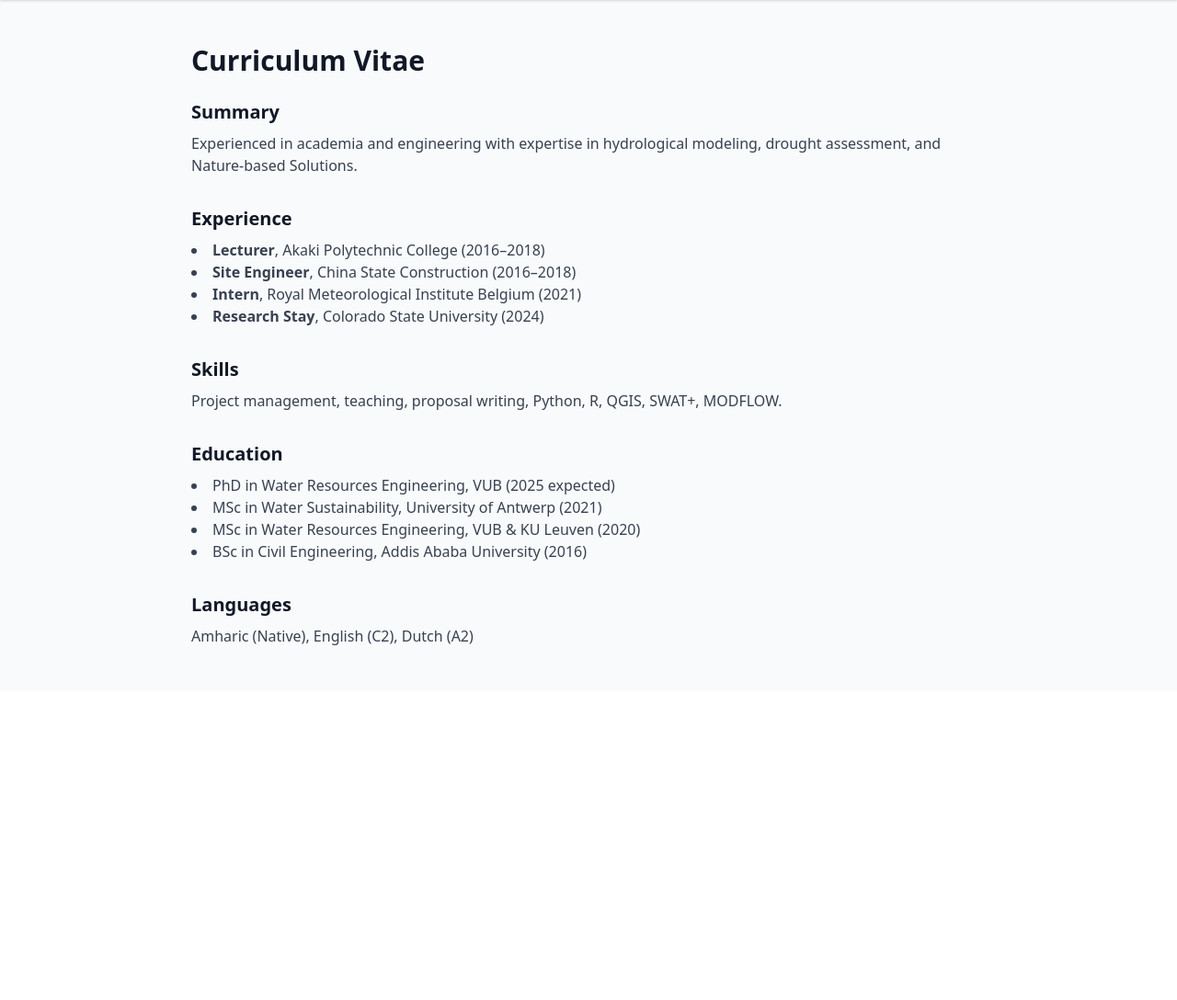
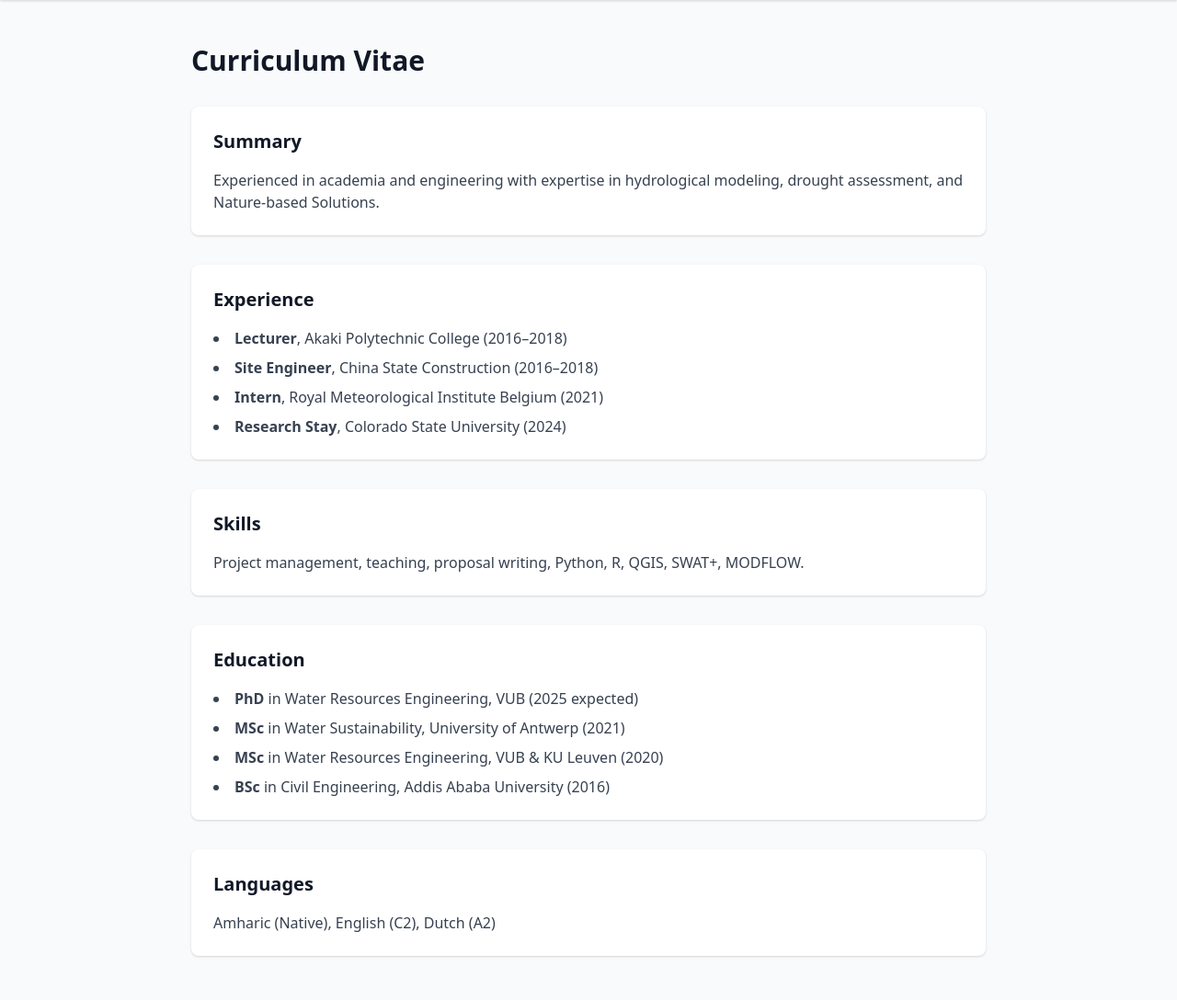
Before and after one commit to estifanosYimer/estifanos-website, a Flask app: page /cv in a window 1280 px wide. Shown: the part 80-1168 px from the top of the page at 92% size. Before the commit the page ends 782 px from the top, so only its background shows below. Run offline with Flask 3, Linux system fonts and the light colour scheme.

Commit message:
Update cv.html

```diff
--- a/templates/cv.html
+++ b/templates/cv.html
@@ -24,47 +24,65 @@
     </nav>
    </div>
   </header>
-  <main class="max-w-4xl mx-auto py-12 px-4">
-   <h2 class="text-3xl font-semibold mb-6">Curriculum Vitae</h2>
-
-
-   <section class="mb-8">
-    <h3 class="text-xl font-bold mb-2">Summary</h3>
-    <p class="text-gray-700">Experienced in academia and engineering with expertise in hydrological modeling, drought assessment,
-     and Nature-based Solutions.</p>
+  <main class="max-w-4xl mx-auto py-12 px-4 space-y-8">
+   <section>
+    <h2 class="text-3xl font-semibold mb-6">Curriculum Vitae</h2>
    </section>
 
 
-   <section class="mb-8">
-    <h3 class="text-xl font-bold mb-2">Experience</h3>
-    <ul class="list-disc list-inside text-gray-700">
-     <li><strong>Lecturer</strong>, Akaki Polytechnic College (2016–2018)</li>
-     <li><strong>Site Engineer</strong>, China State Construction (2016–2018)</li>
-     <li><strong>Intern</strong>, Royal Meteorological Institute Belgium (2021)</li>
-     <li><strong>Research Stay</strong>, Colorado State University (2024)</li>
+   <section class="bg-white shadow rounded-lg p-6">
+    <h3 class="text-xl font-bold mb-4">Summary</h3>
+    <p class="text-gray-700">Experienced in academia and engineering with expertise in hydrological modeling, drought
+     assessment, and Nature-based Solutions.</p>
+   </section>
+
+
+   <section class="bg-white shadow rounded-lg p-6">
+    <h3 class="text-xl font-bold mb-4">Experience</h3>
+    <ul class="list-disc list-inside space-y-2 text-gray-700">
+     <li>
+      <strong class="font-semibold">Lecturer</strong>, Akaki Polytechnic College (2016–2018)
+     </li>
+     <li>
+      <strong class="font-semibold">Site Engineer</strong>, China State Construction (2016–2018)
+     </li>
+     <li>
+      <strong class="font-semibold">Intern</strong>, Royal Meteorological Institute Belgium (2021)
+     </li>
+     <li>
+      <strong class="font-semibold">Research Stay</strong>, Colorado State University (2024)
+     </li>
     </ul>
    </section>
 
 
-   <section class="mb-8">
-    <h3 class="text-xl font-bold mb-2">Skills</h3>
+   <section class="bg-white shadow rounded-lg p-6">
+    <h3 class="text-xl font-bold mb-4">Skills</h3>
     <p class="text-gray-700">Project management, teaching, proposal writing, Python, R, QGIS, SWAT+, MODFLOW.</p>
    </section>
 
 
-   <section class="mb-8">
-    <h3 class="text-xl font-bold mb-2">Education</h3>
-    <ul class="list-disc list-inside text-gray-700">
-     <li>PhD in Water Resources Engineering, VUB (2025 expected)</li>
-     <li>MSc in Water Sustainability, University of Antwerp (2021)</li>
-     <li>MSc in Water Resources Engineering, VUB & KU Leuven (2020)</li>
-     <li>BSc in Civil Engineering, Addis Ababa University (2016)</li>
+   <section class="bg-white shadow rounded-lg p-6">
+    <h3 class="text-xl font-bold mb-4">Education</h3>
+    <ul class="list-disc list-inside space-y-2 text-gray-700">
+     <li>
+      <strong class="font-semibold">PhD</strong> in Water Resources Engineering, VUB (2025 expected)
+     </li>
+     <li>
+      <strong class="font-semibold">MSc</strong> in Water Sustainability, University of Antwerp (2021)
+     </li>
+     <li>
+      <strong class="font-semibold">MSc</strong> in Water Resources Engineering, VUB & KU Leuven (2020)
+     </li>
+     <li>
+      <strong class="font-semibold">BSc</strong> in Civil Engineering, Addis Ababa University (2016)
+     </li>
     </ul>
    </section>
 
 
-   <section>
-    <h3 class="text-xl font-bold mb-2">Languages</h3>
+   <section class="bg-white shadow rounded-lg p-6">
+    <h3 class="text-xl font-bold mb-4">Languages</h3>
     <p class="text-gray-700">Amharic (Native), English (C2), Dutch (A2)</p>
    </section>
   </main>
```
